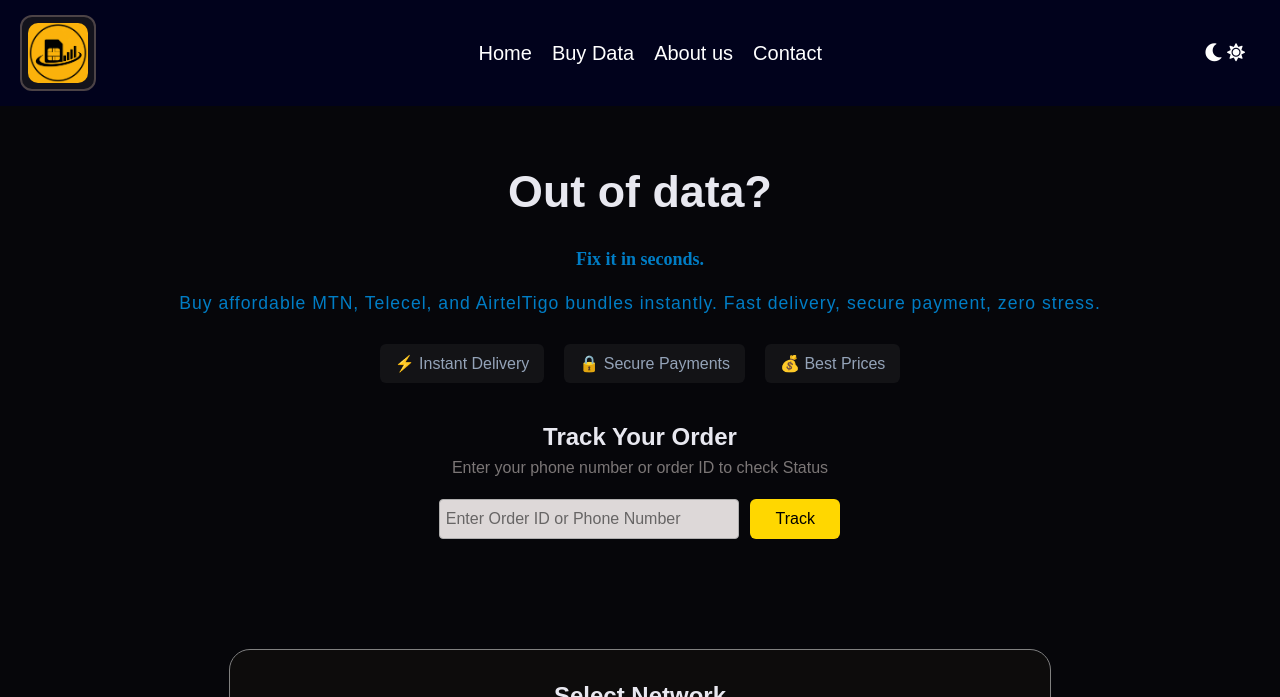
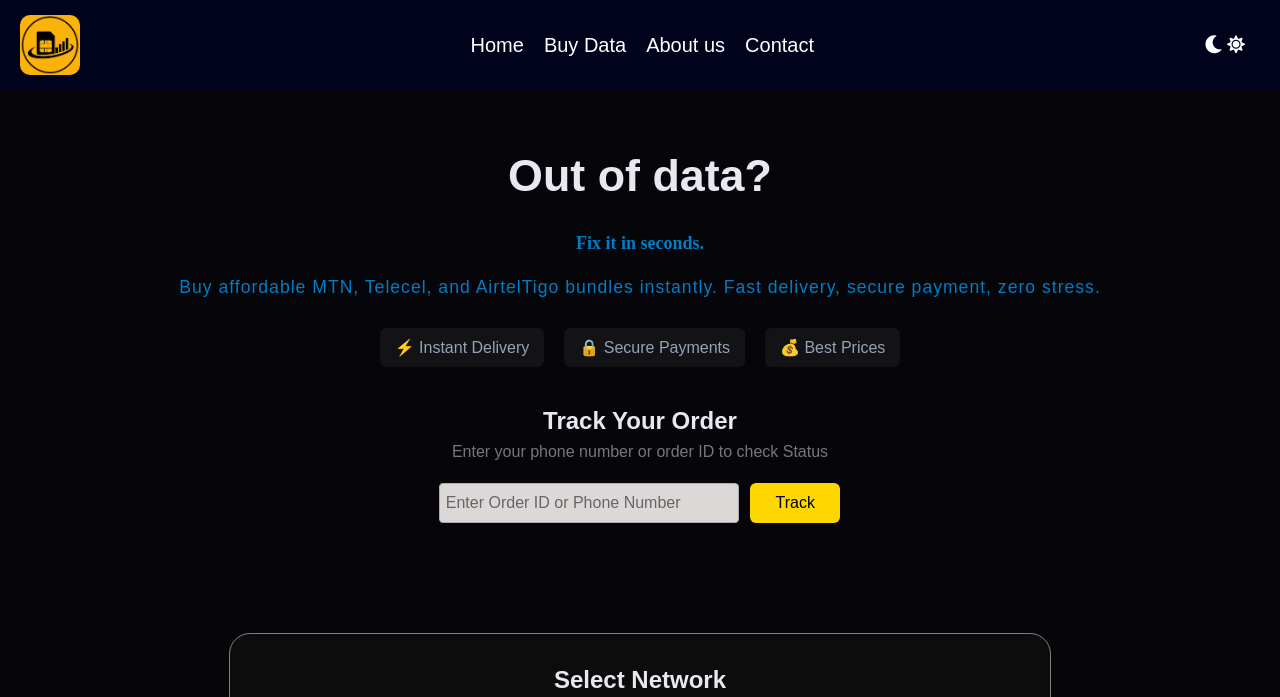
Before and after one commit to braingates/megabyte-data, a plain HTML site: page index.html in a window 1280 px wide. Shown: the top 697 px of the page. Drawn offline with Linux system fonts and the light colour scheme.

Commit message:
Add files via upload

```diff
--- a/styles/styles.css
+++ b/styles/styles.css
@@ -31,28 +31,17 @@
 
 
 .logo {
-  font-size: 18px;
-  font-weight: bold;
   color: rgb(12, 159, 208);
   display: flex;
   align-items: center;
-  gap: 8px;
-  font-style: italic;
-  border: solid rgb(76, 67, 70) 2px;
-  border-radius: 12px;
-  padding: 6px 6px;
-  cursor: pointer;
-  background-color: #13131C;
 
 }
 .logo img {
   width: 60px;
   border-radius: 10px;
-}
-.logo h1 {
-  margin: 0;
-  cursor: pointer;
-}
+  cursor: pointer
+}
+
 
 /* NAV LINKS */
 .nav-links {
```
